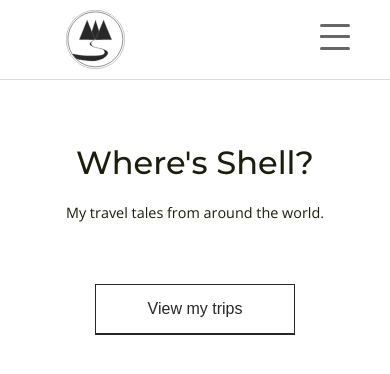
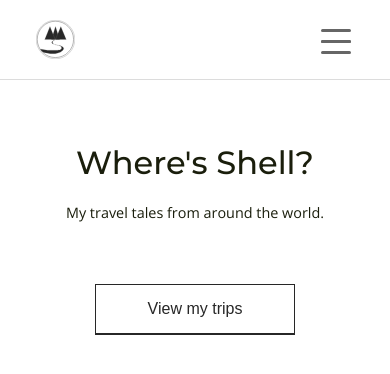
Before and after one commit to chrdina/shells-steps, a React (Create React App) app: page /trips in a window 390 px wide. Shown: the top 374 px of the page. Built offline with nearby package versions, Linux system fonts and the light colour scheme; no server answers.

Commit message:
Fixed spacing of carousel and position of top nav items

```diff
--- a/src/App.js
+++ b/src/App.js
@@ -73,6 +73,7 @@ class App extends React.Component {
               <span></span>
 
             </div>
+
           </div>
 
           <div className={`collapsible-menu ${this.state.menuActive ? 'collapsible-menu-active' : null}` }>
--- a/src/index.css
+++ b/src/index.css
@@ -240,6 +240,29 @@ hr.style-1 {
 
 /******  Navigation Style ********/
 
+
+#logo {
+  position: absolute;
+  left: 0;
+  top: 20px;
+  bottom: 20px;
+  width: 50px;
+  margin-left: 30px;
+  /* margin-right: 20px; */
+  font-weight: 500;
+  /* font-size: 20px; */
+  background: url(ws-logo.svg);
+  background-repeat: no-repeat;
+  background-position: center;
+  background-size: contain;
+}
+
+#logo .icon {
+  color: var(--color-blue);
+  visibility: hidden;
+}
+
+
 #nav-top {
   height: var(--nav-height);
   width: 100%;
@@ -283,16 +306,13 @@ hr.style-1 {
 
 .hamburger {
   position: absolute;
-  top: 20px;
-  right: 40px;
+  top: 25px;
+  bottom: 25px;
+  right: 10vw;
   display: flex;
   width: 30px;
-  height: 30px;
   visibility: hidden;
 }
-
-
-
 
 /* For Hamburger animation */
 
@@ -476,26 +496,6 @@ hr.style-1 {
 }
 
 
-#logo {
-  position: absolute;
-  left: 25px;
-  top: 10px;
-  bottom: 10px;
-  width: 100px;
-  margin-left: 20px;
-  margin-right: 20px;
-  font-weight: 500;
-  /* font-size: 20px; */
-  background: url(ws-logo.svg);
-  background-repeat: no-repeat;
-  background-position: center;
-  background-size: contain;
-}
-
-#logo .icon {
-  color: var(--color-blue);
-  visibility: hidden;
-}
 
 
 /****** Homepage Style ********/
@@ -673,8 +673,8 @@ hr.style-1 {
   flex-direction: row;
   width: 100%;
   height: var(--body-height);
-  max-height: 80vh;
-  margin-bottom: 80px;
+  max-height: 90vh;
+  margin-bottom: 6vh;
 
 }
 .hero-text-container {
@@ -738,8 +738,11 @@ hr.style-1 {
 /***** Carousel Style ********/
 
 .carousel {
-  height: var(--body-height);
+  /* height: calc(var(--body-height) - 10vh); */
+  /* min-height: 200px; */
   width: 100%;
+  margin-top: 15vh;
+  margin-bottom: 15vh;
 }
 
 .carousel img {
@@ -857,4 +860,9 @@ hr.style-1 {
   .tile {
     height: 25vh !important;
   }
+
+  .carousel {
+    margin-top: 0;
+    margin-bottom: 5vh;
+  }
 }
```
